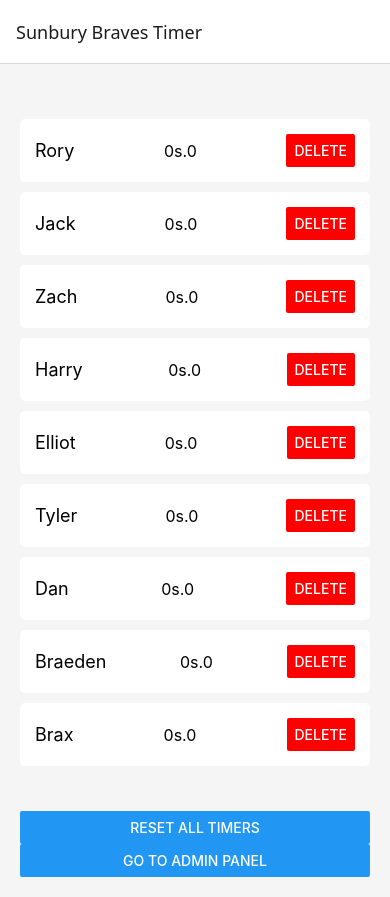
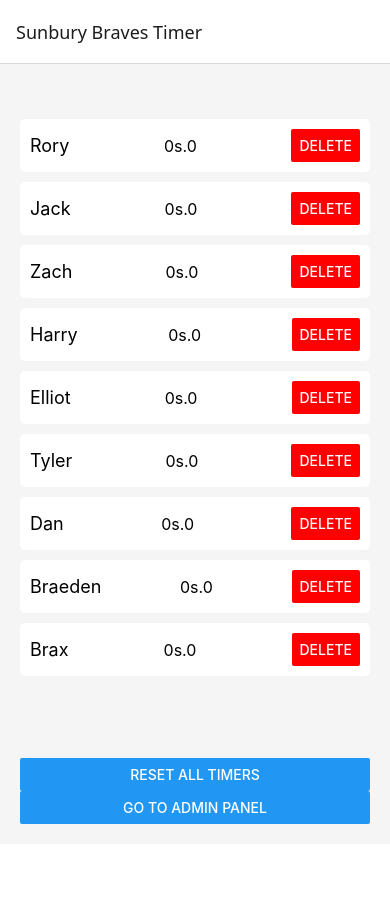
Before and after one commit to hpaffrath/SunburyBravesTimer, a React Native app: screen / in a window 390 px wide. After the commit the page ends 844 px from the top, so only its background shows below. Built offline with nearby package versions, Linux system fonts and the light colour scheme.

Commit message:
Changed size of buttons. Now all buttons are on the screen.

```diff
--- a/App.js
+++ b/App.js
@@ -231,7 +231,7 @@ const styles = StyleSheet.create({
     flexDirection: 'row',
     justifyContent: 'space-between',
     alignItems: 'center',
-    padding: 15,
+    padding: 10,
     marginVertical: 5,
     marginHorizontal: 20,
     backgroundColor: '#fff',
```
